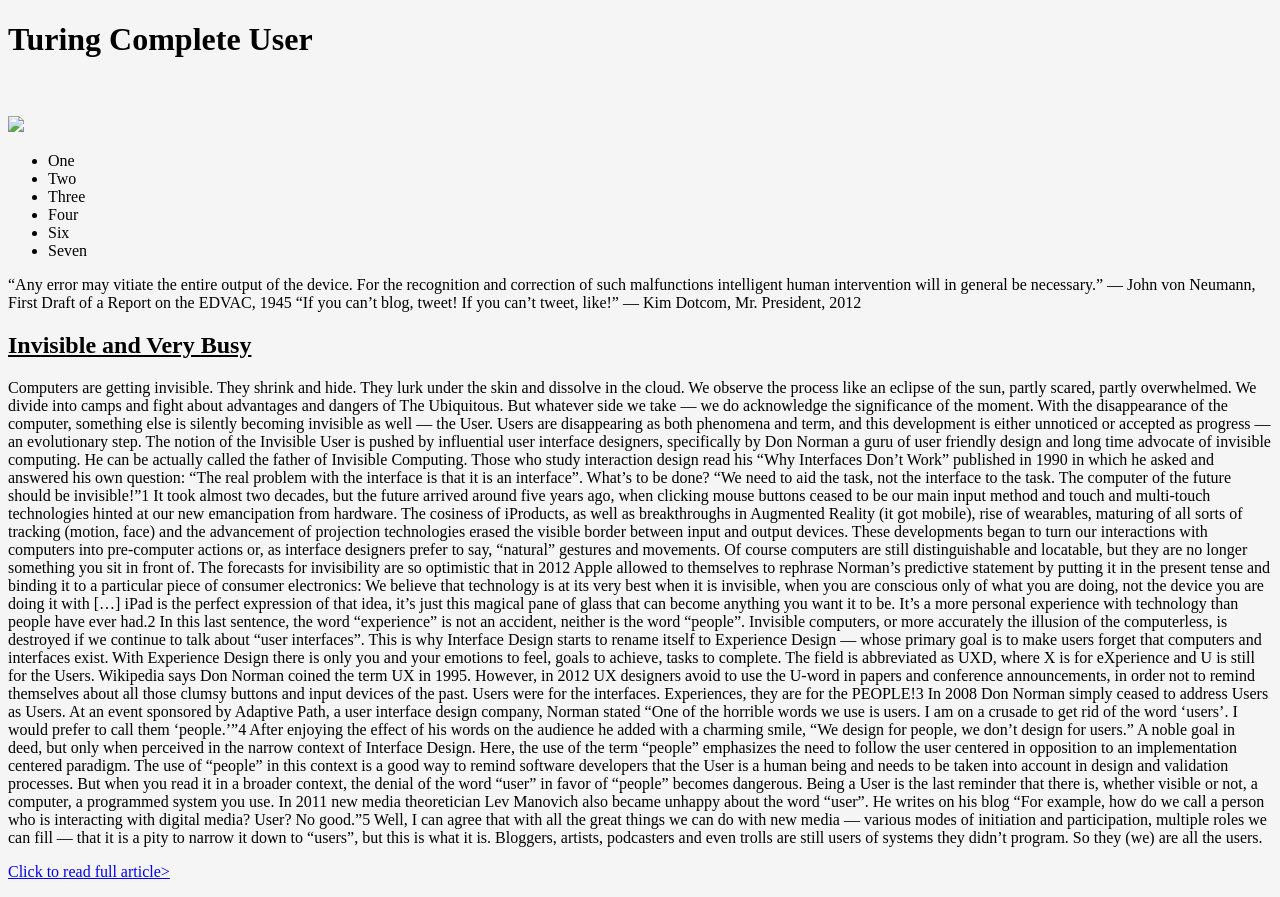
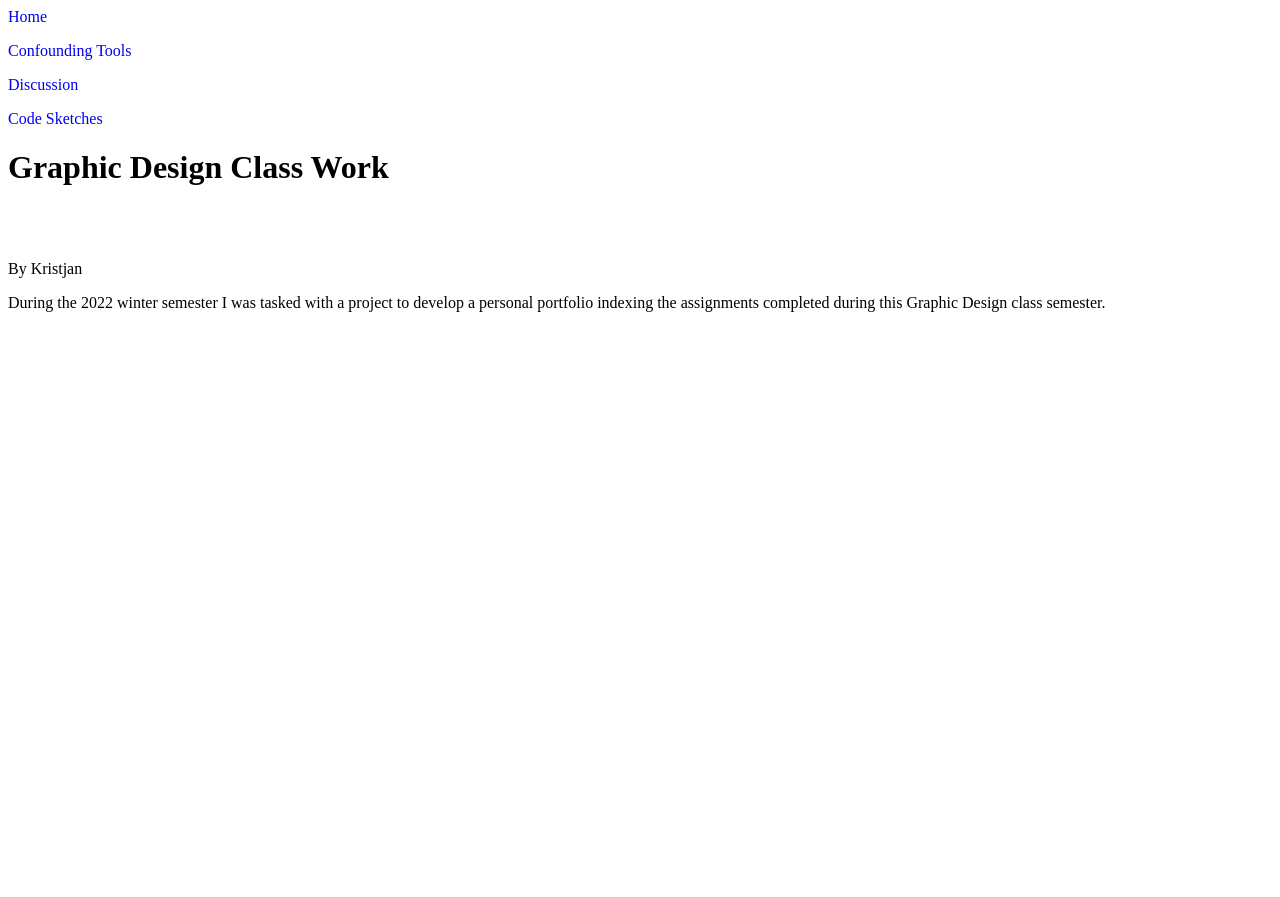
Before and after one commit to kris106/Course-Index-2022, a plain HTML site: page index.html in a window 1280 px wide. After the commit the page ends 800 px from the top, so only its background shows below. Drawn offline with nearby package versions, Linux system fonts and the light colour scheme.

Commit message:
Add files via upload
Course Index Homepage - Homepage with working links to other pages

```diff
--- a/index.html
+++ b/index.html
@@ -1,61 +1,63 @@
-<!DOCTYPE html>
 <html lang="en">
-  <link rel="stylesheet" href="index-style.css">
-  <body style="background-color:whitesmoke;"></body>
 <head>
     <meta charset="UTF-8">
+    <meta http-equiv="X-UA-Compatible" content="IE=edge">
     <meta name="viewport" content="width=device-width, initial-scale=1.0">
-    <title>New Website</title>
+    <title>Day12</title>
+    <link rel="stylesheet" href="CSS/style.css">
 </head>
+<div class="container">
+
+    <div class="item item1">
+        <p id="title1">
+            <a href="index.html" style="text-decoration:none !important"
+            >Home</a></p>
+    </div>
+
+    <div class="item item2">
+        <p id="title2">
+            <a href="index-tools.html" style="text-decoration:none !important"
+            >Confounding Tools</a></p>
+    </div>
+
+    <div class="item item3">
+        <p id="title3">
+            <a href="index-disc.html" style="text-decoration:none !important"
+            >Discussion</a></p>
+    </div>
+
+    <div class="item item4">
+        <p id="title4">
+            <a href="index-sketch.html" style="text-decoration:none !important"
+            >Code Sketches</a></p>
+    </div>
+
+</div>
 <body>
-  <h1>   Turing Complete User   </h1>
-  <br><br>
-  <img src="Images/turing.jpeg">
-  <!-- This is a comment -->
-  <ul>
-    <li>One</li>
-    <li>Two</li>
-    <li>Three</li>
-    <li>Four</li>
-    <li>Six</li>
-    <li>Seven</li>
-  </ul>
 
-  <p>“Any error may vitiate the entire output of the device. For the recognition and correction of such malfunctions intelligent human intervention will in general be necessary.” — John von Neumann, First Draft of a Report on the EDVAC, 1945 “If you can’t blog, tweet! If you can’t tweet, like!” — Kim Dotcom, Mr. President, 2012</p>
 
-  <h2><u> Invisible and Very Busy </u></h2>
-  <p>
-    Computers are getting invisible. They shrink and hide. They lurk under the skin and dissolve in the cloud. We observe the process like an eclipse of the sun, partly scared, partly overwhelmed. We divide into camps and fight about advantages and dangers of The Ubiquitous. But whatever side we take — we do acknowledge the significance of the moment.
+    <div>
+        <h1>Graphic Design Class Work</h1>
+    </div>
 
-    With the disappearance of the computer, something else is silently becoming invisible as well — the User. Users are disappearing as both phenomena and term, and this development is either unnoticed or accepted as progress — an evolutionary step.
+<br></br>
 
-    The notion of the Invisible User is pushed by influential user interface designers, specifically by Don Norman a guru of user friendly design and long time advocate of invisible computing. He can be actually called the father of Invisible Computing.
+    <div>
+        <p class="byline-style">By Kristjan</p>
+    </div>
 
-    Those who study interaction design read his “Why Interfaces Don’t Work” published in 1990 in which he asked and answered his own question: “The real problem with the interface is that it is an interface”. What’s to be done? “We need to aid the task, not the interface to the task. The computer of the future should be invisible!”1
+    <div>
+        <p class="desc-style">During the 2022 winter semester I was tasked with a project to develop a personal portfolio indexing the assignments completed during this Graphic Design class semester.</p>
+    </div>
 
-    It took almost two decades, but the future arrived around five years ago, when clicking mouse buttons ceased to be our main input method and touch and multi-touch technologies hinted at our new emancipation from hardware. The cosiness of iProducts, as well as breakthroughs in Augmented Reality (it got mobile), rise of wearables, maturing of all sorts of tracking (motion, face) and the advancement of projection technologies erased the visible border between input and output devices. These developments began to turn our interactions with computers into pre-computer actions or, as interface designers prefer to say, “natural” gestures and movements.
+    <br></br>
 
-    Of course computers are still distinguishable and locatable, but they are no longer something you sit in front of. The forecasts for invisibility are so optimistic that in 2012 Apple allowed to themselves to rephrase Norman’s predictive statement by putting it in the present tense and binding it to a particular piece of consumer electronics:
+    <script
+    src="https://code.jquery.com/jquery-3.6.0.min.js"
+    integrity="sha256-/xUj+3OJU5yExlq6GSYGSHk7tPXikynS7ogEvDej/m4="
+    crossorigin="anonymous"></script>
+    <script src="Javascript/js.js"></script>
 
-    We believe that technology is at its very best when it is invisible, when you are conscious only of what you are doing, not the device you are doing it with […] iPad is the perfect expression of that idea, it’s just this magical pane of glass that can become anything you want it to be. It’s a more personal experience with technology than people have ever had.2
+</body>
 
-    In this last sentence, the word “experience” is not an accident, neither is the word “people”.
-
-    Invisible computers, or more accurately the illusion of the computerless, is destroyed if we continue to talk about “user interfaces”. This is why Interface Design starts to rename itself to Experience Design — whose primary goal is to make users forget that computers and interfaces exist. With Experience Design there is only you and your emotions to feel, goals to achieve, tasks to complete.
-
-    The field is abbreviated as UXD, where X is for eXperience and U is still for the Users. Wikipedia says Don Norman coined the term UX in 1995. However, in 2012 UX designers avoid to use the U-word in papers and conference announcements, in order not to remind themselves about all those clumsy buttons and input devices of the past. Users were for the interfaces. Experiences, they are for the PEOPLE!3
-
-    In 2008 Don Norman simply ceased to address Users as Users. At an event sponsored by Adaptive Path, a user interface design company, Norman stated “One of the horrible words we use is users. I am on a crusade to get rid of the word ‘users’. I would prefer to call them ‘people.’”4 After enjoying the effect of his words on the audience he added with a charming smile, “We design for people, we don’t design for users.”
-
-    A noble goal in deed, but only when perceived in the narrow context of Interface Design. Here, the use of the term “people” emphasizes the need to follow the user centered in opposition to an implementation centered paradigm. The use of “people” in this context is a good way to remind software developers that the User is a human being and needs to be taken into account in design and validation processes.
-
-    But when you read it in a broader context, the denial of the word “user” in favor of “people” becomes dangerous. Being a User is the last reminder that there is, whether visible or not, a computer, a programmed system you use.
-
-    In 2011 new media theoretician Lev Manovich also became unhappy about the word “user”. He writes on his blog “For example, how do we call a person who is interacting with digital media? User? No good.”5
-
-    Well, I can agree that with all the great things we can do with new media — various modes of initiation and participation, multiple roles we can fill — that it is a pity to narrow it down to “users”, but this is what it is. Bloggers, artists, podcasters and even trolls are still users of systems they didn’t program. So they (we) are all the users.</p>
-    <p>
-      <a href="http://contemporary-home-computing.org/turing-complete-user/">Click to read full article></a>
-    </p>
-</body>
 </html>
```
Also changed, not shown: index-disc.html (added, +69 -0 lines), index-sketch.html (added, +70 -0 lines), index-tools.html (added, +75 -0 lines).
